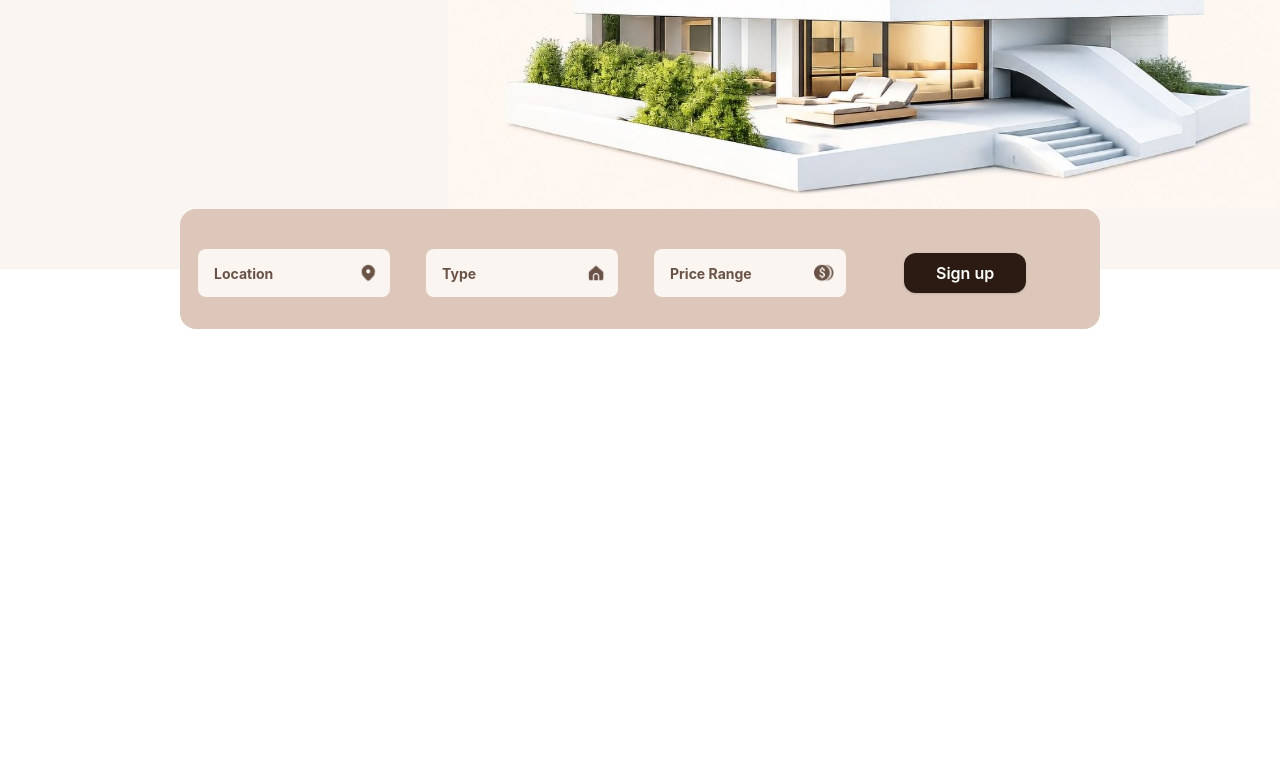
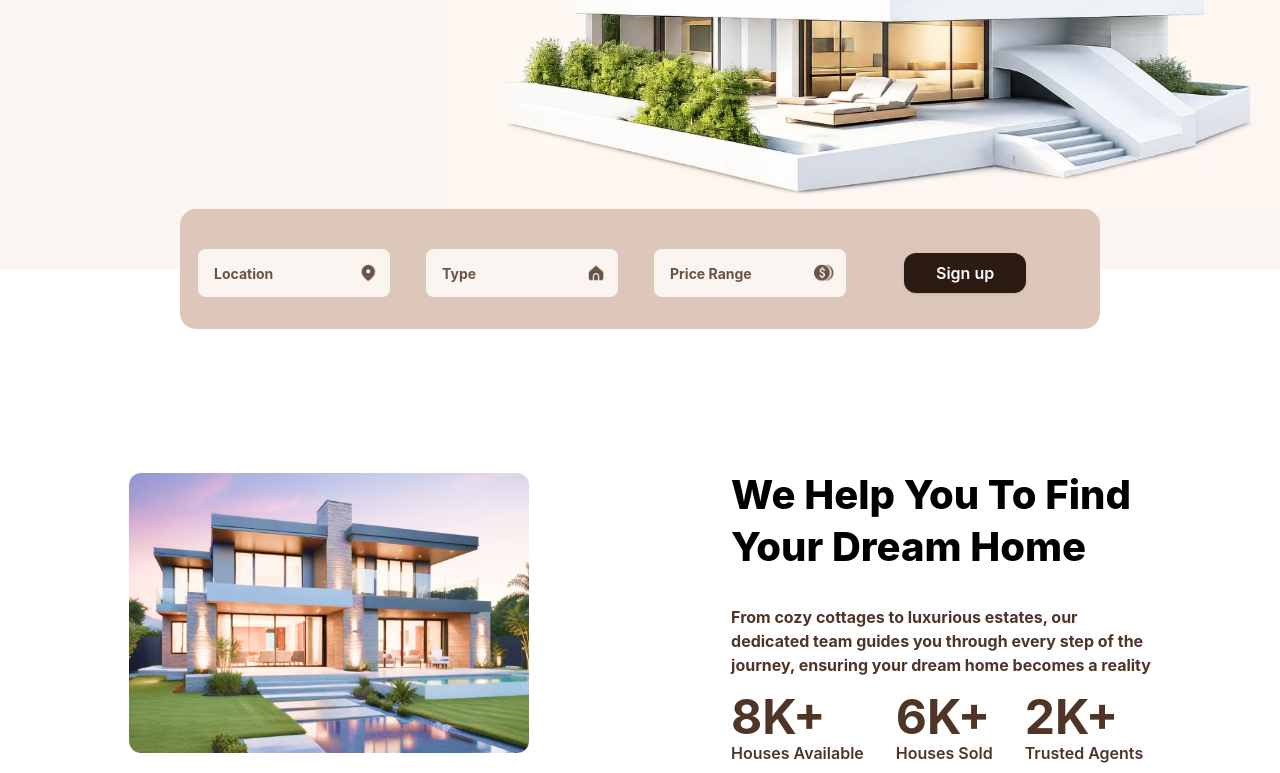
Before and after one commit to mohammedabdella027/Dwello-real-estate, a React (Vite) app: page / in a window 1280 px wide. Shown: the part 689-1462 px from the top of the page. Before the commit the page ends 1018 px from the top, so only its background shows below. Built offline with nearby package versions, Linux system fonts and the light colour scheme.

Commit message:
feat: added a new section two: About Us

```diff
--- a/src/App.jsx
+++ b/src/App.jsx
@@ -3,6 +3,7 @@ import './App.css'
 import Header from './Components/Header/Header'
 import Hero from './Components/Main/Hero'
 import SectionOne from './Components/Main/SectionOne'
+import SectionTwo from './Components/Main/SectionTwo'
 
 function App() {
 
@@ -11,6 +12,7 @@ function App() {
       <Header />
       <Hero />
       <SectionOne />
+      <SectionTwo />
     </>
   )
 }
--- /dev/null
+++ b/src/Components/Main/SectionTwo.jsx
@@ -0,0 +1,28 @@
+import React from 'react'
+import Image from '../../assets/Images/mask-group.png';
+
+function SectionTwo() {
+    return (
+        <div className='mt-50 lg:flex w-[90%] m-auto lg:gap-18'>
+            <div className='w-100 m-auto pb-4'>
+                <img src={Image} alt="Image" />
+            </div>
+
+            <div className='m-auto'>
+                <h1 className='font-extrabold text-[40px] leading-[130%] pb-6'>We Help You To Find <br />Your Dream Home</h1>
+
+                <p className='font-bold text-[16px] text-[#4F3527] py-2 '>From cozy cottages to luxurious estates, our <br />dedicated team guides you through every step of the <br />journey, ensuring your dream home becomes a reality</p>
+
+                <div className='font-semibold text-[#4F3527] text-[16px] flex py-2 gap-8' >
+                    <p><span className='font-bold text-5xl'>8K+</span> <br />Houses Available</p>
+
+                    <p><span className='font-bold text-5xl'>6K+</span> <br />Houses Sold</p>
+
+                    <p><span className='font-bold text-5xl'>2K+</span> <br />Trusted Agents</p>
+                </div>
+            </div>
+        </div>
+    )
+}
+
+export default SectionTwo
```
Also changed, not shown: src/assets/Images/mask-group.png (added).
